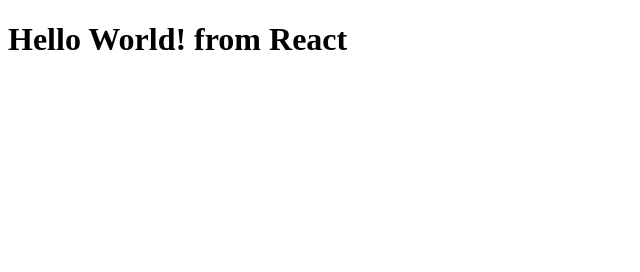
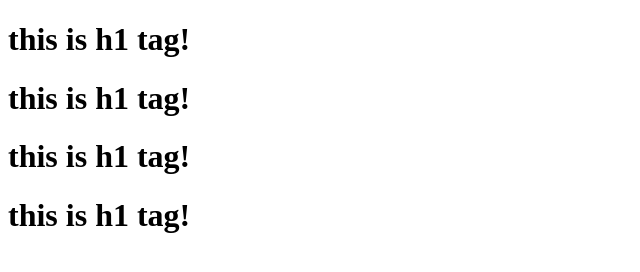
Before and after one commit to vpullakhandam/reactjs, a plain HTML site: page Basic/helloWorldUsingReact.html in a window 1280 px wide. Shown: the whole page, without its empty margins (0-640 px from the left). Drawn offline with nearby package versions, Linux system fonts and the light colour scheme.

Commit message:
added two divs using react

```diff
--- a/Basic/helloWorldUsingReact.html
+++ b/Basic/helloWorldUsingReact.html
@@ -19,12 +19,19 @@
     ></script>
 
     <script>
-        const heading=React.createElement("h1",{},"Hello World! from React");
-        // createElement(which element you want to create, attributes to that element,innerHTML)
+      const heading=React.createElement("div",{id:"parent"},
+      //first child
+      [React.createElement("div",{id:"child"},[React.createElement("h1",{},"this is h1 tag!"),React.createElement("h1",{},"this is h1 tag!")]),
+      // second child
+      React.createElement("div",{id:"child1"},[React.createElement("h1",{},"this is h1 tag!"),React.createElement("h1",{},"this is h1 tag!")])],
+      );
 
-        const root=ReactDOM.createRoot(document.getElementById("root"));
 
-        root.render(heading);
+
+
+      const root=ReactDOM.createRoot(document.getElementById("root"));
+      root.render(heading);
+
     </script>
   </body>
 </html>
```
